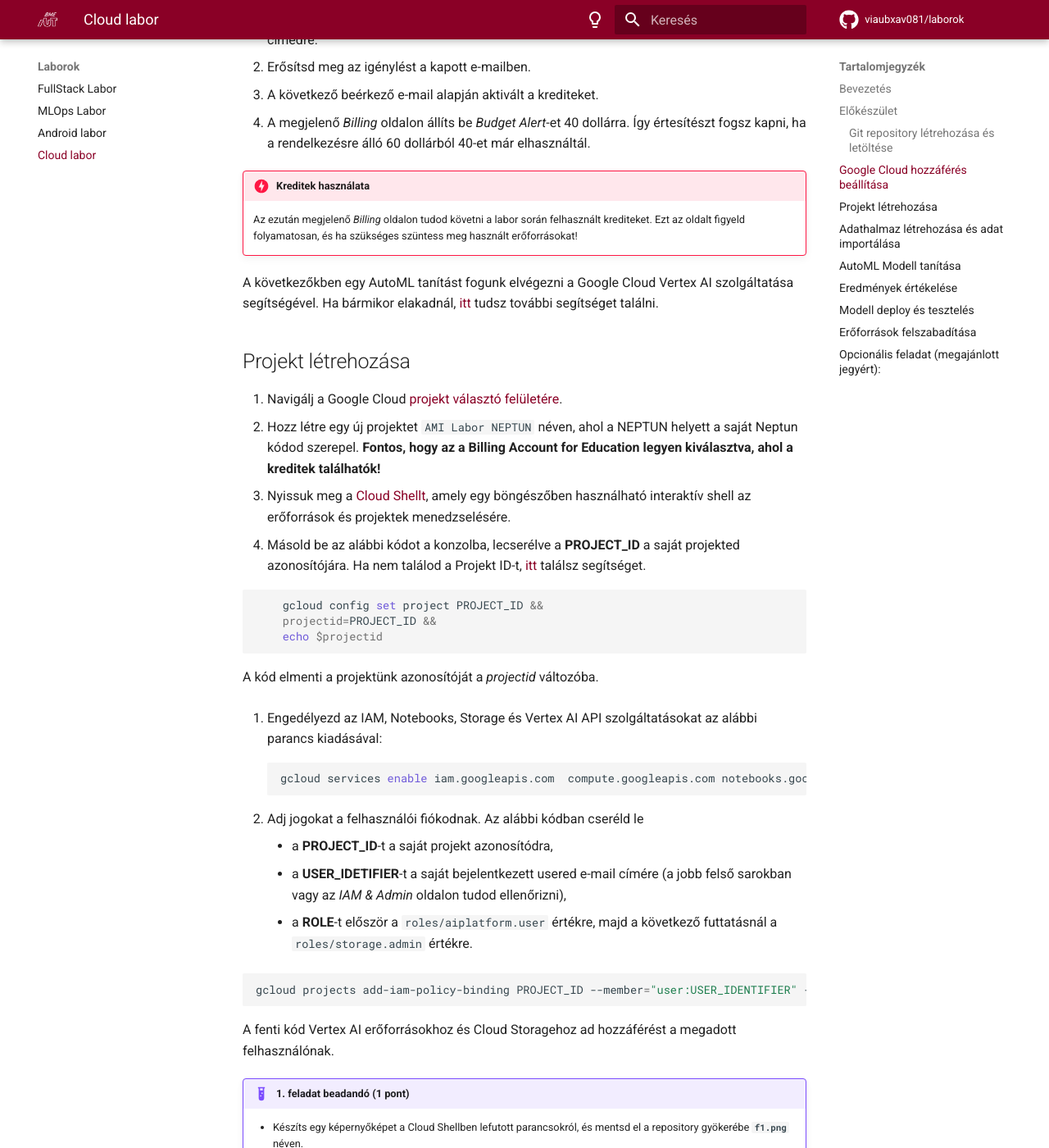
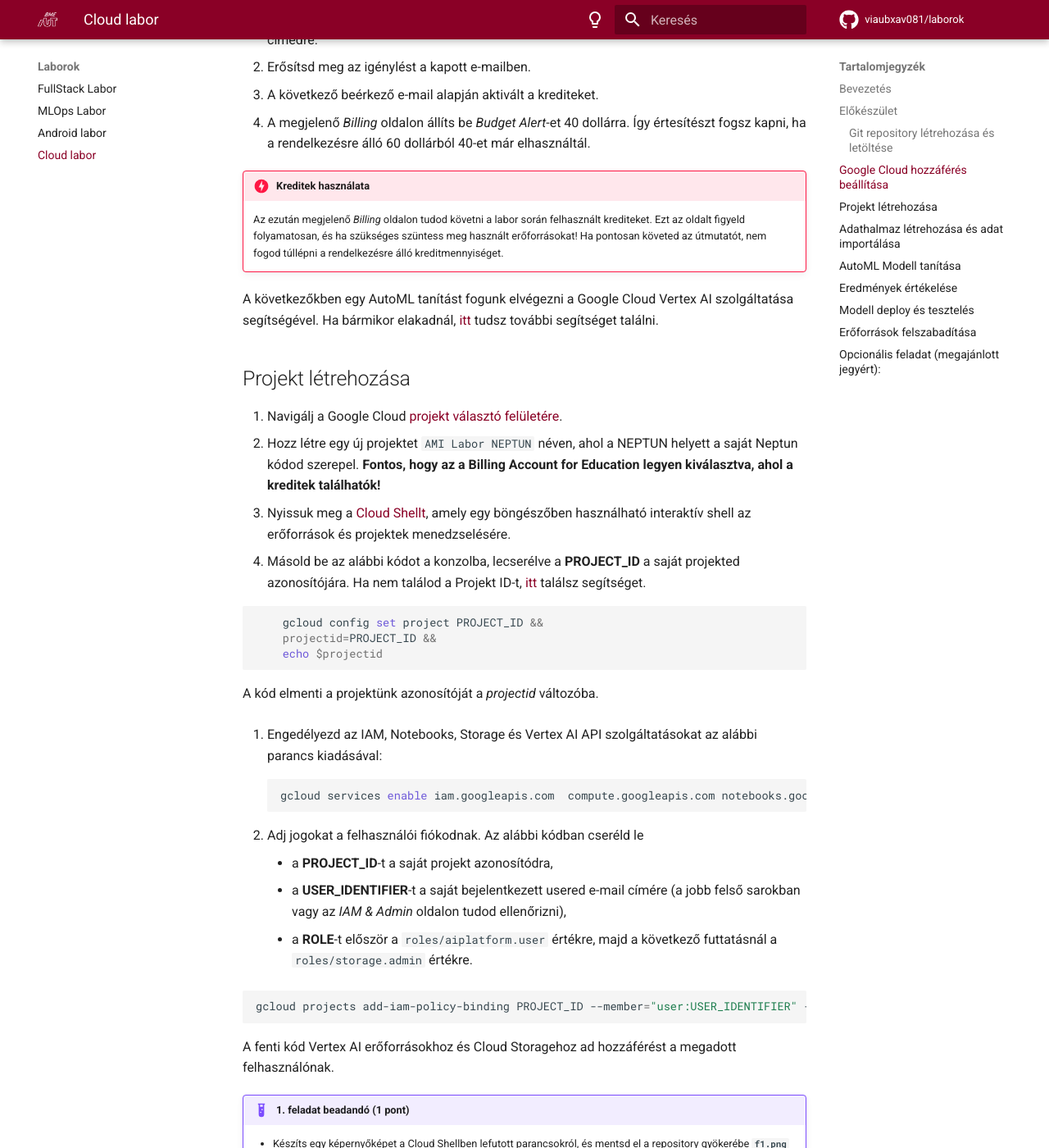
Before and after one commit to VIAUBXAV081/laborok, an MkDocs documentation site: the page built from docs/laborok/5/index.md, in a window 1280 px wide and 1400 px high, scrolled down 874 px. Shown: the whole window at 82% size. Built offline with MkDocs 1.6.1 and Material for MkDocs 9.7.7, drawn with Linux system fonts in a browser that asks for light colours; comment, search, counter and statistics services are not loaded.

Commit message:
Update index.md

````diff
--- a/docs/laborok/5/index.md
+++ b/docs/laborok/5/index.md
@@ -28,7 +28,7 @@ A feladatok megoldása során ne felejtsd el követni a feladatbeadás folyamat
 4. A megjelenő *Billing* oldalon állíts be *Budget Alert*-et 40 dollárra. Így értesítészt fogsz kapni, ha a rendelkezésre álló 60 dollárból 40-et már elhasználtál.
 
 !!!danger "Kreditek használata"
-	Az ezután megjelenő *Billing* oldalon tudod követni a labor során felhasznált krediteket. Ezt az oldalt figyeld folyamatosan, és ha szükséges szüntess meg használt erőforrásokat!
+	Az ezután megjelenő *Billing* oldalon tudod követni a labor során felhasznált krediteket. Ezt az oldalt figyeld folyamatosan, és ha szükséges szüntess meg használt erőforrásokat! Ha pontosan követed az útmutatót, nem fogod túllépni a rendelkezésre álló kreditmennyiséget.
 
 A következőkben egy AutoML tanítást fogunk elvégezni a Google Cloud Vertex AI szolgáltatása segítségével. Ha bármikor elakadnál, [itt](https://cloud.google.com/vertex-ai/docs/tutorials/image-classification-automl/overview?authuser=0) tudsz további segítséget találni.
 
@@ -55,7 +55,7 @@ gcloud services enable iam.googleapis.com  compute.googleapis.com notebooks.goog
 
 6. Adj jogokat a felhasználói fiókodnak. Az alábbi kódban cseréld le
     - a **PROJECT_ID**-t a saját projekt azonosítódra,
-    - a **USER_IDETIFIER**-t a saját bejelentkezett usered e-mail címére (a jobb felső sarokban vagy az *IAM & Admin* oldalon tudod ellenőrizni),
+    - a **USER_IDENTIFIER**-t a saját bejelentkezett usered e-mail címére (a jobb felső sarokban vagy az *IAM & Admin* oldalon tudod ellenőrizni),
     - a **ROLE**-t először a ```roles/aiplatform.user``` értékre, majd a következő futtatásnál a ```roles/storage.admin``` értékre.
 
 ```bash
````
